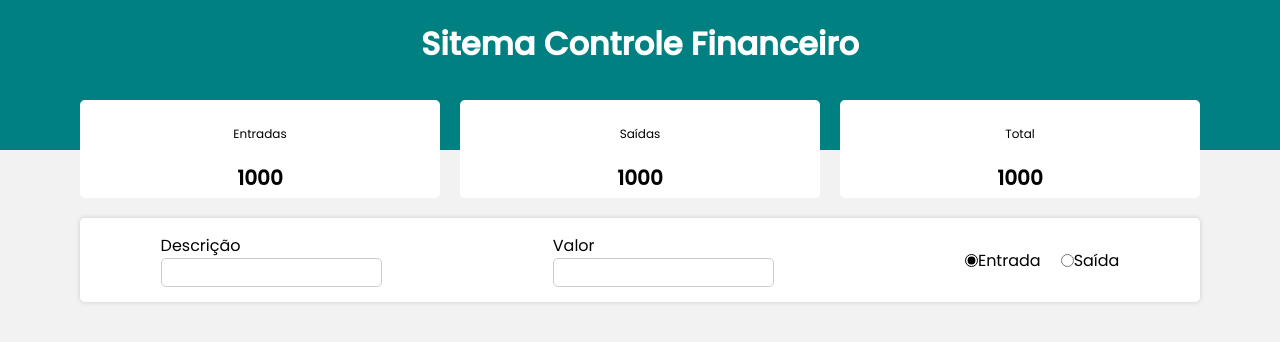
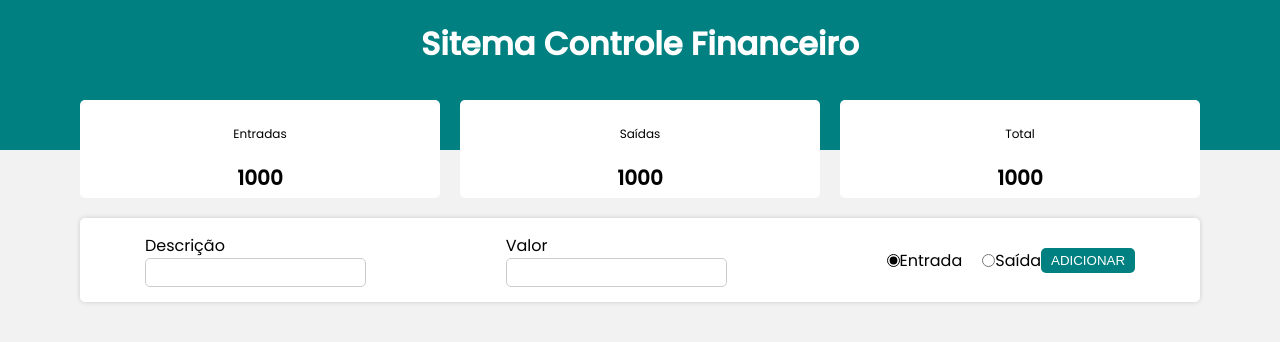
Before and after one commit to AlanFaraj83/Projeto-Controle-de-financas, a React (Create React App) app in the folder financas/: page / in a window 1280 px wide. Shown: the top 342 px of the page. Built offline with nearby package versions, Linux system fonts and the light colour scheme.

Commit message:
:sparkles: Atualizando a pasta Form index.js

```diff
--- a/financas/src/components/Form/index.js
+++ b/financas/src/components/Form/index.js
@@ -33,6 +33,7 @@ const Form = () => {
                     <C.Label htmlFor="rIncome">Entrada</C.Label>
                     <C.Input type="radio" id="rExpenses" name="group1" onChange={() => setExpense(!isExpense)} />
                     <C.Label htmlFor="rExpenses">Saída</C.Label>
+                    <C.Button onClick={handleSave}>ADICIONAR</C.Button>
                 </C.RadioGroup>
             </C.Container>
         </>
```
